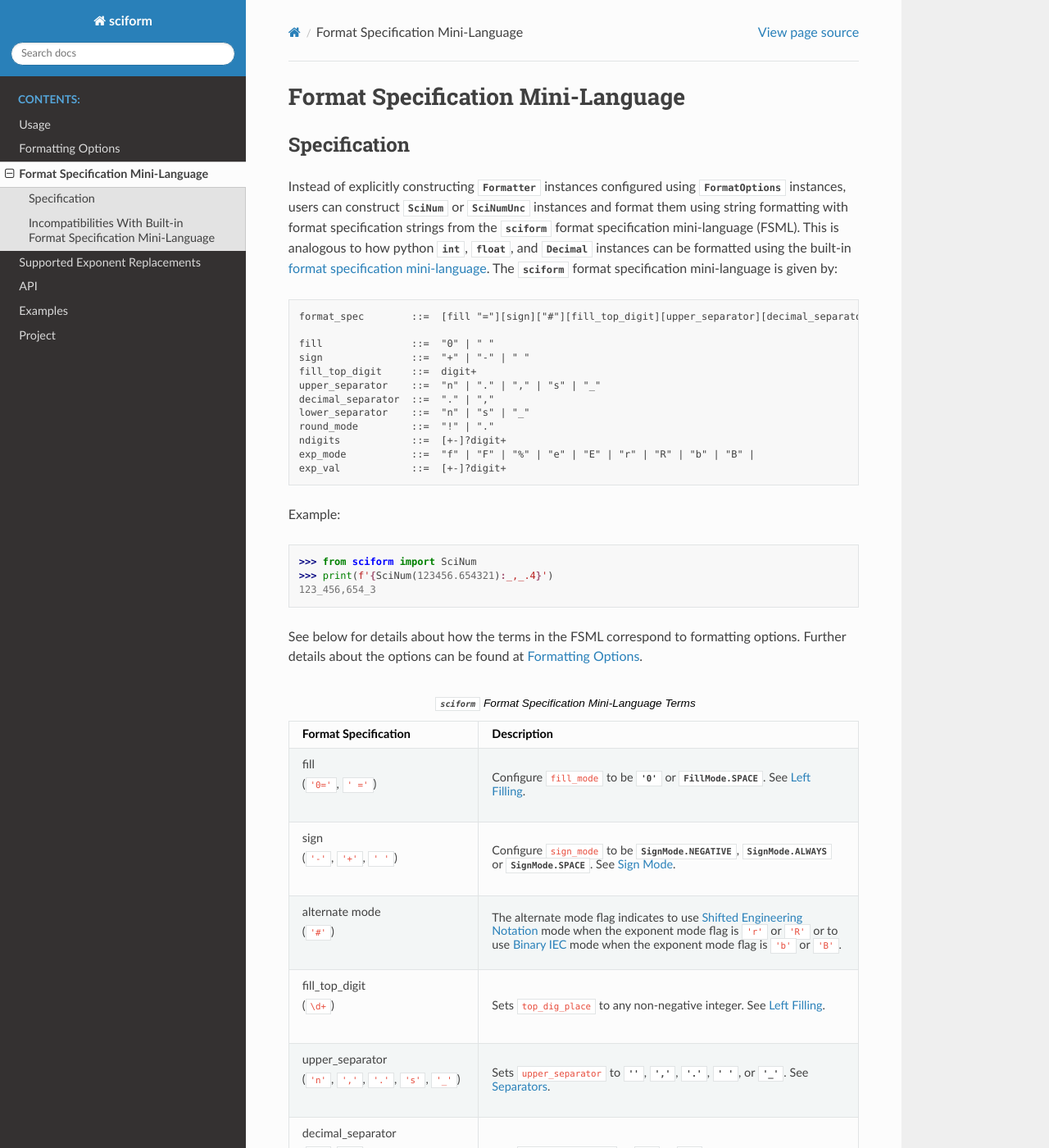
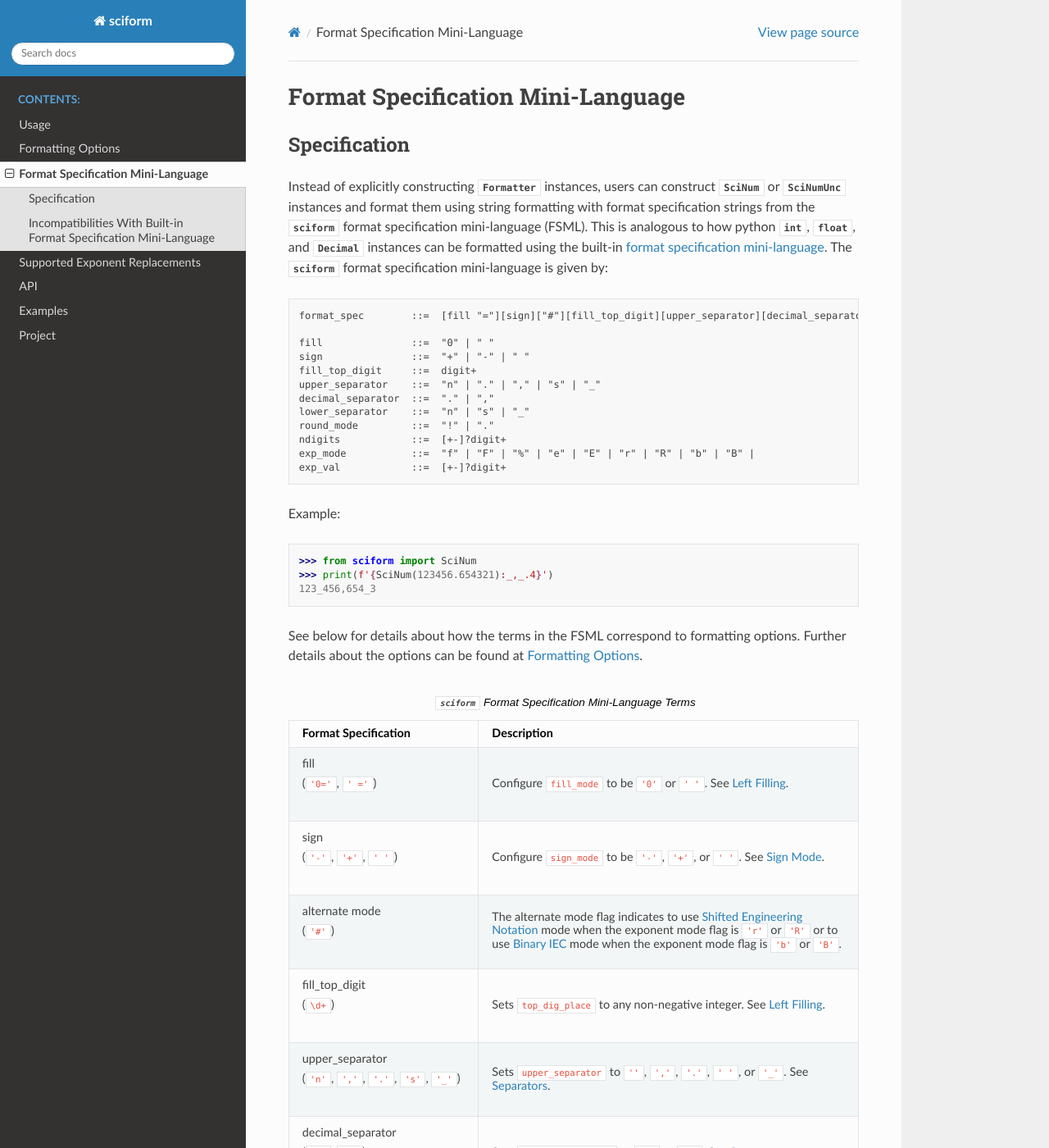
Before and after one commit to jagerber48/sciform, a Sphinx documentation site: the page built from docs/source/fsml.rst, in a window 1280 px wide and 1400 px high. Shown: the whole window at 82% size. Built offline with Sphinx 7.4.7 and the Read the Docs theme 2.0.0, drawn with Linux system fonts in a browser that asks for light colours.

Commit message:
update FSML documentation

```diff
--- a/docs/source/fsml.rst
+++ b/docs/source/fsml.rst
@@ -9,10 +9,9 @@ Format Specification Mini-Language
 Specification
 =============
 
-Instead of explicitly constructing :class:`Formatter` instances
-configured using :class:`FormatOptions` instances, users can construct
-:class:`SciNum` or :class:`SciNumUnc` instances and format them using
-string formatting with format specification strings from the
+Instead of explicitly constructing :class:`Formatter` instances, users
+can construct :class:`SciNum` or :class:`SciNumUnc` instances and format
+them using string formatting with format specification strings from the
 :mod:`sciform` format specification mini-language (FSML).
 This is analogous to how python :class:`int`, :class:`float`, and
 :class:`Decimal` instances can be formatted using the built-in
@@ -51,12 +50,11 @@ Further details about the options can be found at
      - Description
    * - | fill
        | (``'0='``, ``' ='``)
-     - Configure ``fill_mode`` to be :class:`'0'` or
-       :class:`FillMode.SPACE`. See :ref:`left_filling`.
+     - Configure ``fill_mode`` to be ``'0'`` or ``' '``. See
+       :ref:`left_filling`.
    * - | sign
        | (``'-'``, ``'+'``, ``' '``)
-     - Configure ``sign_mode`` to be :class:`SignMode.NEGATIVE`,
-       :class:`SignMode.ALWAYS` or :class:`SignMode.SPACE`. See
+     - Configure ``sign_mode`` to be ``'-'``, ``'+'``, or ``' '``. See
        :ref:`sign_mode`.
    * - | alternate mode
        | (``'#'``)
@@ -70,27 +68,19 @@ Further details about the options can be found at
        See :ref:`left_filling`.
    * - | upper_separator
        | (``'n'``, ``','``, ``'.'``, ``'s'``, ``'_'``)
-     - Sets ``upper_separator`` to :class:`''`,
-       :class:`','`,
-       :class:`'.'`,
-       :class:`' '`, or
-       :class:`'_'`.
-       See :ref:`separators`.
+     - Sets ``upper_separator`` to ``''``, ``','``, ``'.'``, ``' '``,
+       or ``'_'``. See :ref:`separators`.
    * - | decimal_separator
        | (``'.'``, ``','``)
-     - Sets ``decimal_separator`` to :class:`'.'` or
-       :class:`','`.
+     - Sets ``decimal_separator`` to ``'.'`` or ``','``.
        See :ref:`separators`.
    * - | lower_separator
        | (``'n'``, ``'s'``, ``'_'``)
-     - Sets ``lower_separator`` to :class:`''`,
-       :class:`' '`, or
-       :class:`'_'`.
+     - Sets ``lower_separator`` to ``''``, ``' '``, or ``'_'``.
        See :ref:`separators`.
    * - | round_mode
        | (``'!'``, ``'.'``)
-     - Sets ``round_mode`` to :class:`'sig_fig'` or
-       :class:`'dec_place'`.
+     - Sets ``round_mode`` to ``'sig_fig'`` or ``'dec_place'``.
        See :ref:`rounding`.
    * - | ndigits
        | (``[+-]?\d+``)
```
